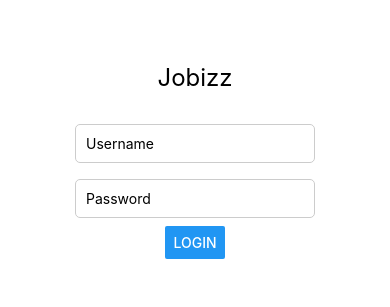
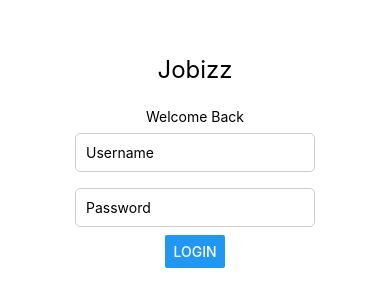
Before and after one commit to ESIANNAN/rn-assignment4-11347739, a React Native app: screen / in a window 390 px wide. Shown: the part 261-568 px from the top of the page. Built offline with nearby package versions, Linux system fonts and the light colour scheme.

Commit message:
welcome text

```diff
--- a/Login.js
+++ b/Login.js
@@ -6,6 +6,7 @@ export default function Login() {
   return (
     <View style={styles.container}>
       <Text style={styles.title}>Jobizz</Text>
+     <Text style={styles.welcome}>Welcome Back</Text>
       <TextInput
         style={styles.input}
         placeholder="Username"
```
